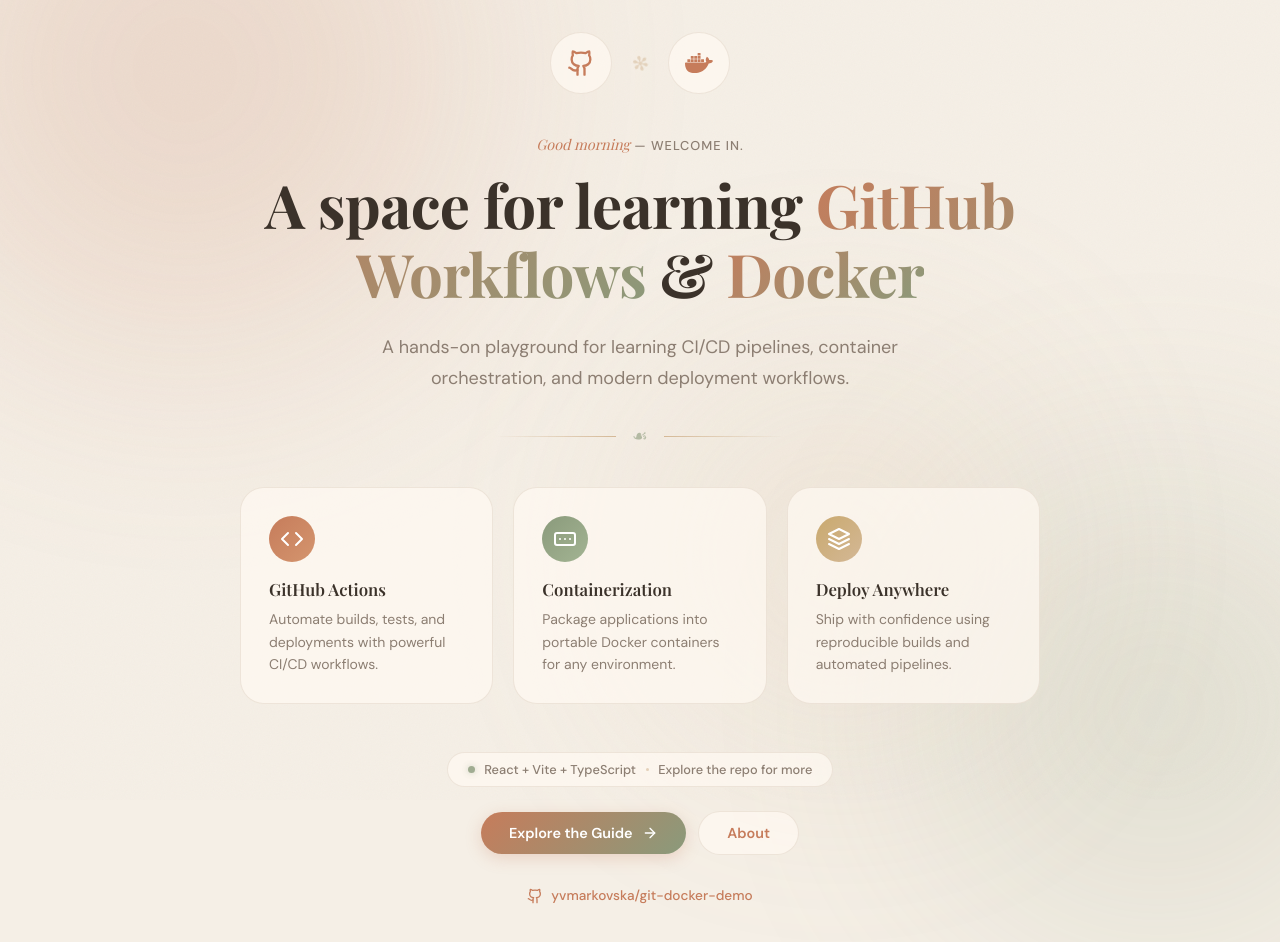
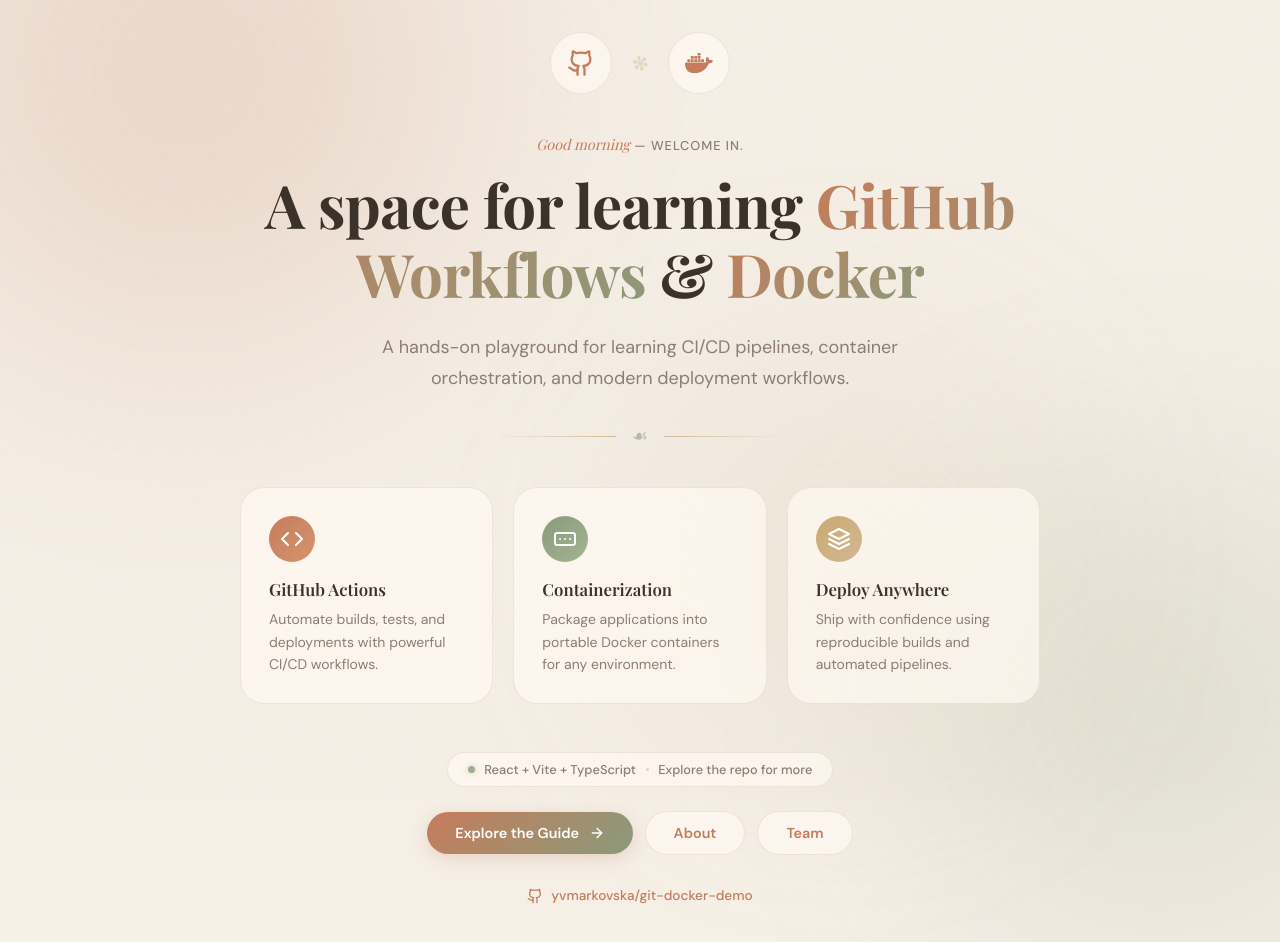
Before and after one commit to yvmarkovska/git-docker-demo, a React (Vite) app: page / in a window 1280 px wide. Shown: the top 942 px of the page. Built offline with nearby package versions, Linux system fonts and the light colour scheme.

Commit message:
Including tpage

```diff
--- a/src/App.tsx
+++ b/src/App.tsx
@@ -198,6 +198,9 @@
           <Link to="/about" className={styles.ctaButtonOutline}>
             About
           </Link>
+          <Link to="/team" className={styles.ctaButtonOutline}>
+            Team
+          </Link>
         </div>
 
         {/* Repo link */}
--- a/src/main.tsx
+++ b/src/main.tsx
@@ -4,6 +4,7 @@
 import App from './App'
 import Summary from './Summary'
 import About from './About'
+import Team from './Team'
 import './index.css'
 
 createRoot(document.getElementById('root')!).render(
@@ -13,6 +14,7 @@
         <Route path="/" element={<App />} />
         <Route path="/summary" element={<Summary />} />
         <Route path="/about" element={<About />} />
+        <Route path="/team" element={<Team />} />
       </Routes>
     </BrowserRouter>
   </StrictMode>
```
